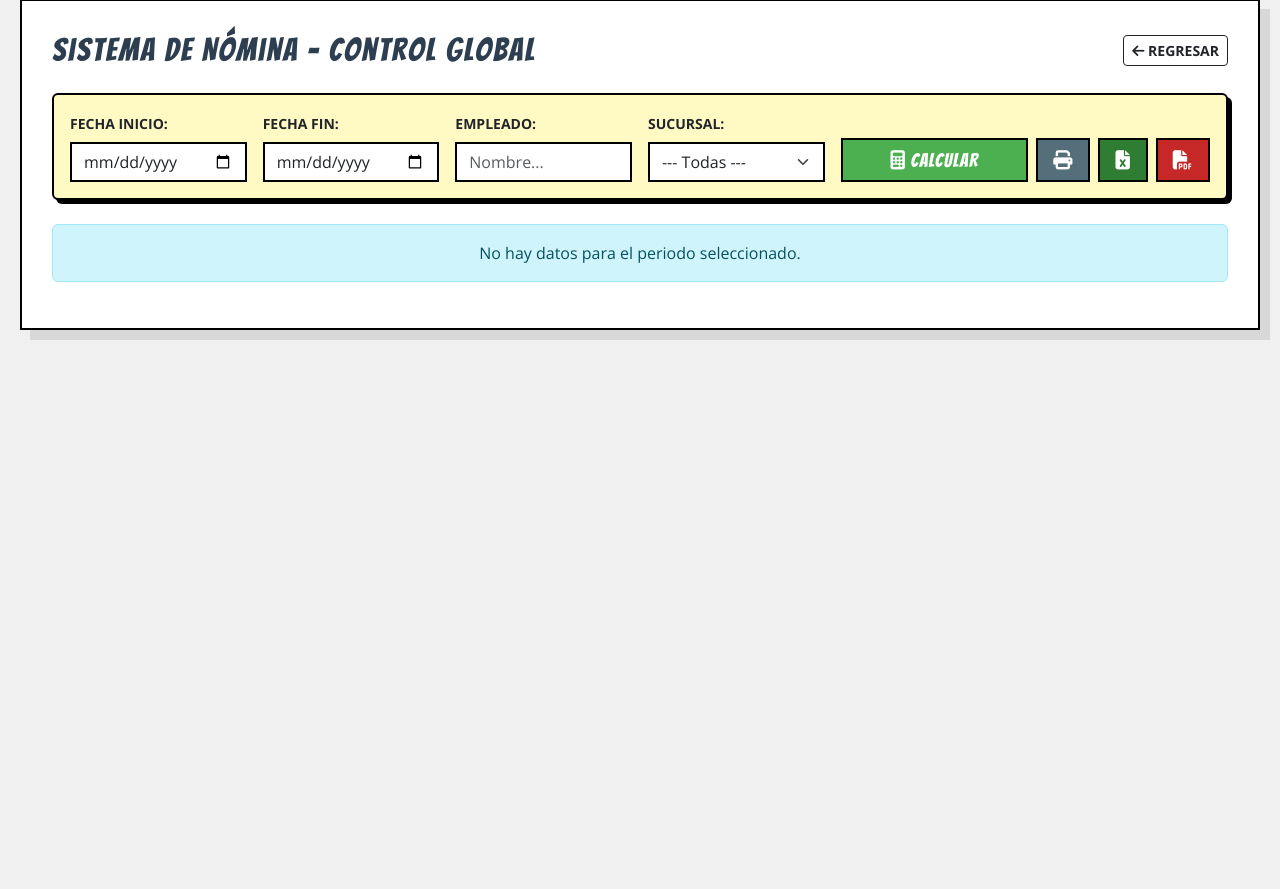
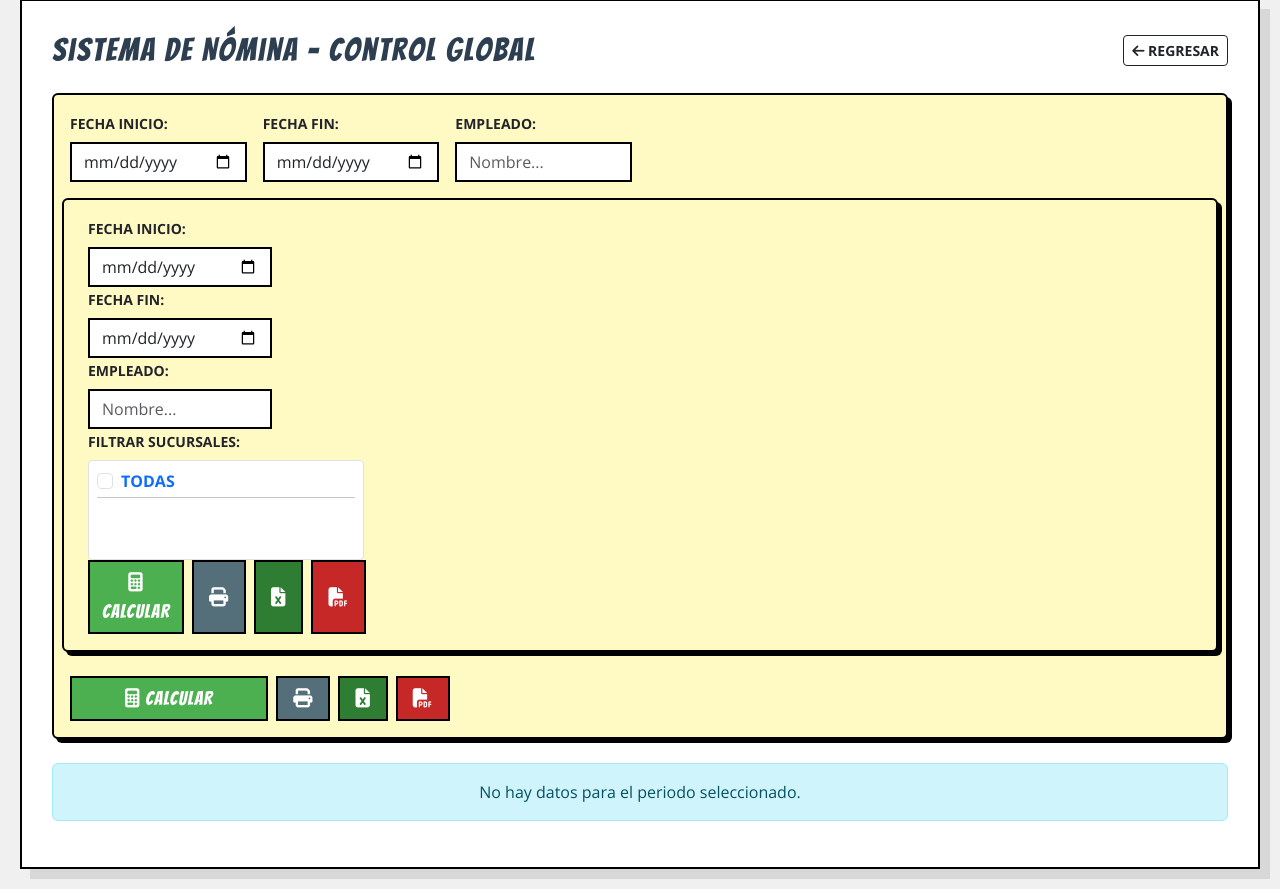
Before and after one commit to ffdelavictoria-byte/Administracion-Ven-Come, a Django app: page /nomina/ in a window 1280 px wide. Shown: the part 21-910 px from the top of the page. Before the commit the page ends 361 px from the top, so only its background shows below. Run offline with Django 5.2, Linux system fonts and the light colour scheme; the visitor is signed in with stand-in values (Sample User, id 1).

Commit message:
Update Paysheet.html

```diff
--- a/Momias/Sistema_Momias/templates/Paysheet.html
+++ b/Momias/Sistema_Momias/templates/Paysheet.html
@@ -148,27 +148,49 @@
                     <label class="form-label fw-bold small text-uppercase">Empleado:</label>
                     <input type="text" name="nombre" class="form-control" placeholder="Nombre..." value="{{ nombre_busqueda|default_if_none:'' }}">
                 </div>
+                <div class="card card-comic no-print mb-4">
+        <div class="card-body">
+            <form method="GET" class="row g-3 align-items-end">
                 <div class="col-md-2">
-                    <label class="form-label fw-bold small text-uppercase">Sucursal:</label>
-                    <select name="sucursal" class="form-select">
-                        <option value="TODAS">--- Todas ---</option>
-                        <option value="Momias 1" {% if sucursal_seleccionada == "Momias 1" %}selected{% endif %}>Momias 1</option>
-                        <option value="Momias 2" {% if sucursal_seleccionada == "Momias 2" %}selected{% endif %}>Momias 2</option>
-                        <option value="Momias 3" {% if sucursal_seleccionada == "Momias 3" %}selected{% endif %}>Momias 3</option>
-                        <option value="Momias 4" {% if sucursal_seleccionada == "Momias 4" %}selected{% endif %}>Momias 4</option>
-                        <option value="Momias 5" {% if sucursal_seleccionada == "Momias 5" %}selected{% endif %}>Momias 5</option>
-                        <option value="Momias 6" {% if sucursal_seleccionada == "Momias 6" %}selected{% endif %}>Momias 6</option>
-                        <option value="PP" {% if sucursal_seleccionada == "PP" %}selected{% endif %}>PP</option>
-                        <option value="PM" {% if sucursal_seleccionada == "PM" %}selected{% endif %}>PM</option>
-                        <option value="Yommy" {% if sucursal_seleccionada == "Yommy" %}selected{% endif %}>Yommy</option>
-                        <option value="Perrioni" {% if sucursal_seleccionada == "Perrioni" %}selected{% endif %}>Perrioni</option>
-                        <option value="Fabrica" {% if sucursal_seleccionada == "Fabrica" %}selected{% endif %}>Fabrica</option>
-                        <option value="Benny" {% if sucursal_seleccionada == "Benny" %}selected{% endif %}>Benny</option>
-                        <option value="Cocina" {% if sucursal_seleccionada == "Cocina" %}selected{% endif %}>Cocina</option>
-                        <option value="Area Seca" {% if sucursal_seleccionada == "Area Seca" %}selected{% endif %}>Area Seca</option>
-                        <option value="FastFood" {% if sucursal_seleccionada == "FastFood" %}selected{% endif %}>FAST FOOD</option>
-                    </select>
+                    <label class="form-label fw-bold small text-uppercase">Fecha Inicio:</label>
+                    <input type="date" name="inicio" class="form-control" value="{{ inicio }}" required>
                 </div>
+                <div class="col-md-2">
+                    <label class="form-label fw-bold small text-uppercase">Fecha Fin:</label>
+                    <input type="date" name="fin" class="form-control" value="{{ fin }}" required>
+                </div>
+                <div class="col-md-2">
+                    <label class="form-label fw-bold small text-uppercase">Empleado:</label>
+                    <input type="text" name="nombre" class="form-control" placeholder="Nombre..." value="{{ nombre_busqueda|default_if_none:'' }}">
+                </div>
+
+                <div class="col-md-3">
+                    <label class="form-label fw-bold small text-uppercase">Filtrar Sucursales:</label>
+                    <div class="border p-2 bg-white" style="height: 100px; overflow-y: scroll; border: 1px solid #ced4da; border-radius: 4px;">
+                        <div class="form-check">
+                            <input class="form-check-input" type="checkbox" id="check_todas" onclick="toggleAll(this)">
+                            <label class="form-check-label fw-bold text-primary" for="check_todas">TODAS</label>
+                        </div>
+                        <hr class="my-1">
+                        {% for s in todas_sucursales %}
+                        <div class="form-check">
+                            <input class="form-check-input" type="checkbox" name="sucursal" value="{{ s }}"
+                                   {% if s in sucursales_seleccionadas %}checked{% endif %}>
+                            <label class="form-check-label small">{{ s }}</label>
+                        </div>
+                        {% endfor %}
+                    </div>
+                </div>
+
+                <div class="col-md-3 d-flex gap-2">
+                    <button type="submit" class="btn btn-comic btn-edit flex-grow-1"><i class="fas fa-calculator"></i> CALCULAR</button>
+                    <button type="button" onclick="window.print();" class="btn-comic" style="background: #546e7a; color: white; padding: 0 15px;"><i class="fas fa-print"></i></button>
+                    <button type="button" onclick="descargaDirecta('excel')" class="btn-comic" style="background: #2e7d32; color: white; padding: 0 15px;"><i class="fas fa-file-excel"></i></button>
+                    <button type="button" onclick="descargaDirecta('pdf')" class="btn-comic" style="background: #c62828; color: white; padding: 0 15px;"><i class="fas fa-file-pdf"></i></button>
+                </div>
+            </form>
+        </div>
+    </div>
                 <div class="col-md-4 d-flex gap-2">
                     <button type="submit" class="btn btn-comic btn-edit flex-grow-1"><i class="fas fa-calculator"></i> CALCULAR</button>
                     <button type="button" onclick="window.print();" class="btn-comic" style="background: #546e7a; color: white; padding: 0 15px;"><i class="fas fa-print"></i></button>
@@ -269,20 +291,33 @@
 </div>
 
 <script>
+    function toggleAll(source) {
+        let checkboxes = document.getElementsByName('sucursal');
+        for(let cb of checkboxes) { cb.checked = source.checked; }
+    }
+
     function descargaDirecta(tipo) {
         const inicio = document.querySelector('[name="inicio"]').value;
         const fin = document.querySelector('[name="fin"]').value;
         const nombre = document.querySelector('[name="nombre"]').value.trim();
-        const sucursal = document.querySelector('[name="sucursal"]').value;
 
         if (!inicio || !fin) {
-            alert("¡Rayos! Por favor selecciona las fechas de inicio y fin para continuar.");
+            alert("¡Rayos! Por favor selecciona las fechas de inicio y fin.");
             return;
         }
 
+        // Obtener sucursales seleccionadas
+        const sucursales = Array.from(document.querySelectorAll('input[name="sucursal"]:checked'))
+                                .map(cb => cb.value);
+
         let baseUrl = (tipo === 'excel') ? "{% url 'exportar_excel' %}" : "{% url 'exportar_pdf' %}";
-        const params = new URLSearchParams({'inicio': inicio, 'fin': fin, 'nombre': nombre, 'sucursal': sucursal});
-        window.location.href = `${baseUrl}?${params.toString()}`;
+        let url = new URL(window.location.origin + baseUrl);
+        url.searchParams.append('inicio', inicio);
+        url.searchParams.append('fin', fin);
+        url.searchParams.append('nombre', nombre);
+        sucursales.forEach(s => url.searchParams.append('sucursal', s));
+
+        window.location.href = url.toString();
     }
 </script>
 </body>
```
